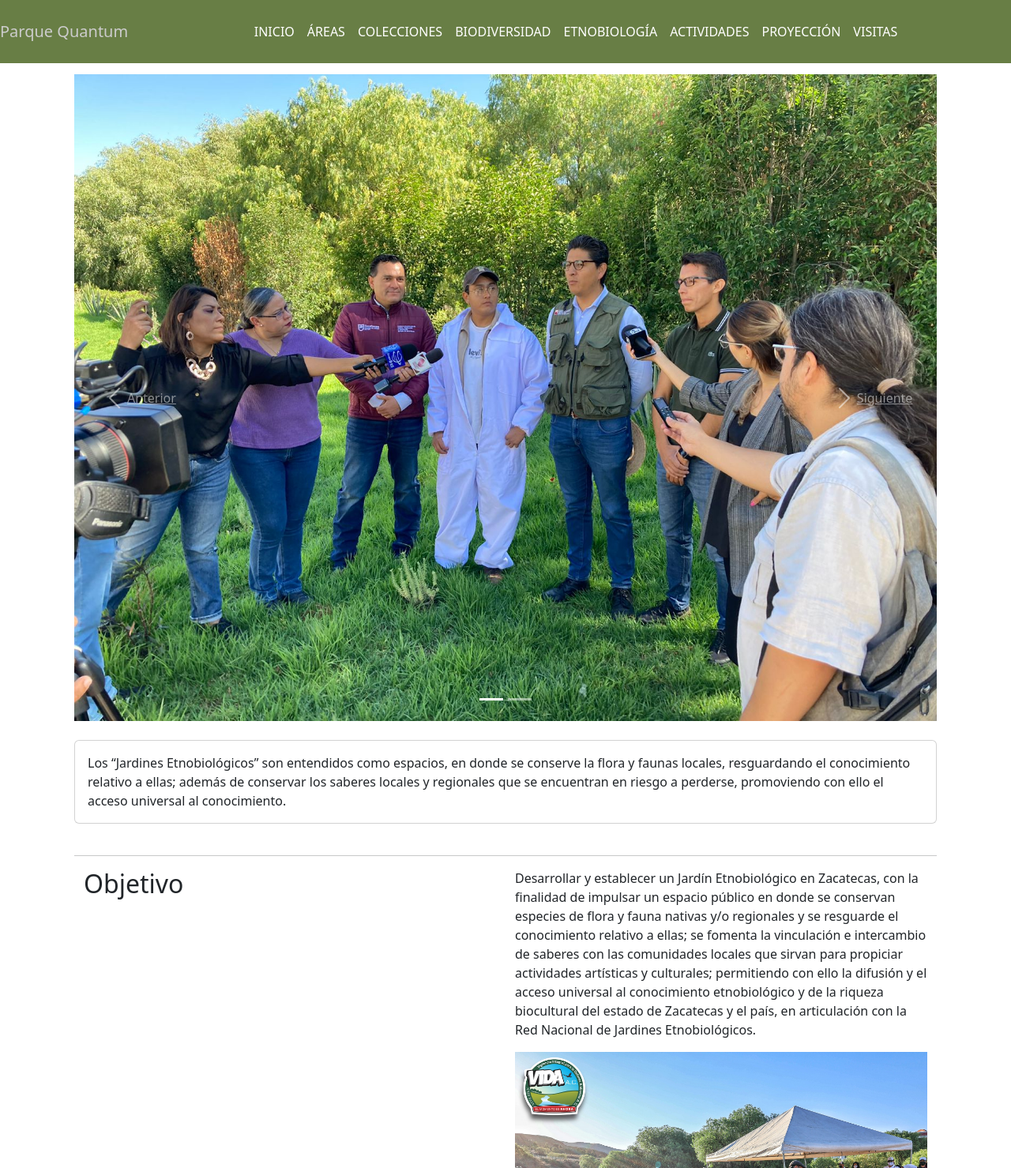
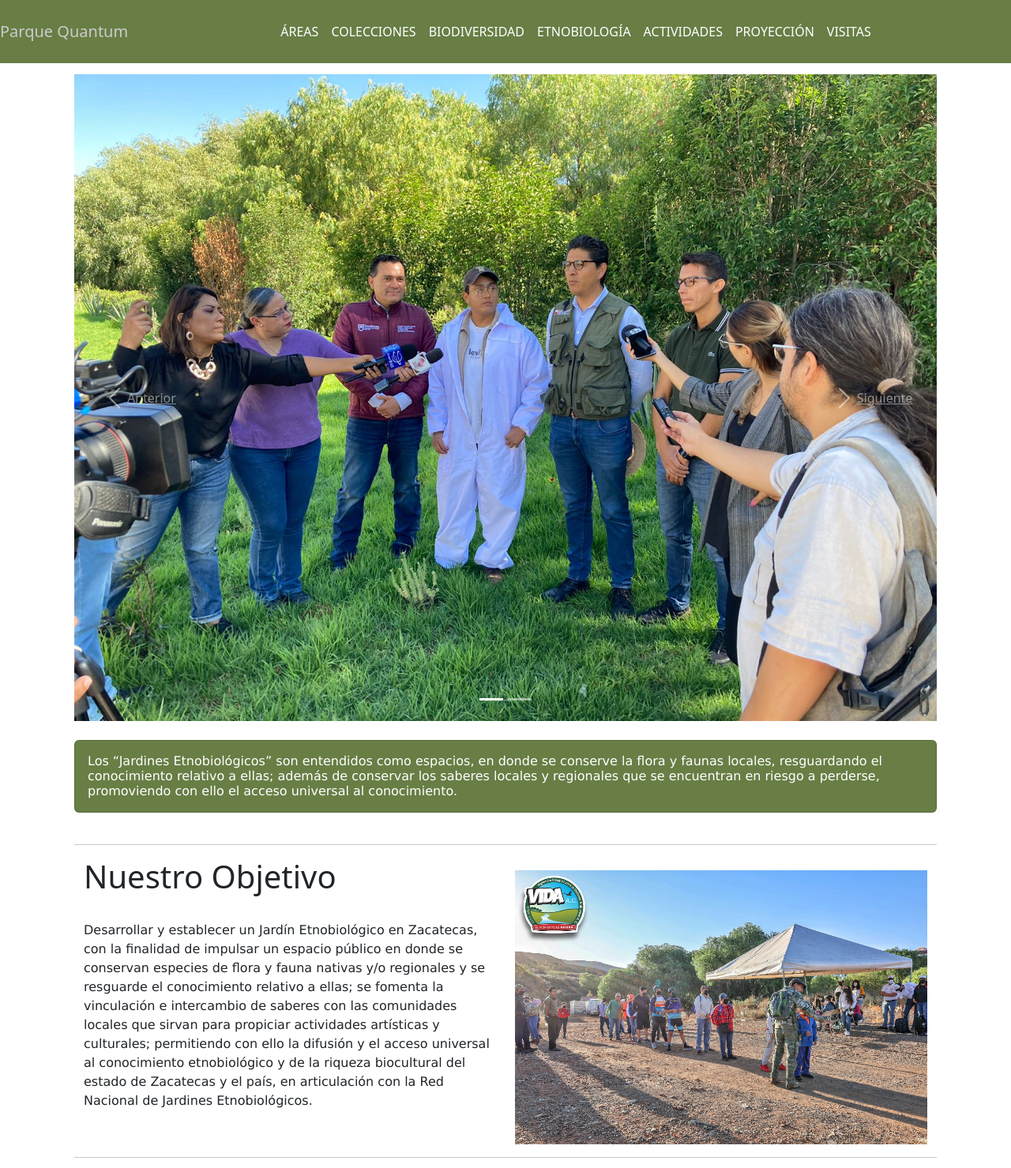
Before and after one commit to lilith-daugther/sitio_quantum, a Django app: page / in a window 1280 px wide. Shown: the top 1479 px of the page at 79% size. Run offline with Django 4.2, Linux system fonts and the light colour scheme.

Commit message:
estilos del diseño actualizados

```diff
--- a/sitio_quantum/parque_quantum/static/css/styless.css
+++ b/sitio_quantum/parque_quantum/static/css/styless.css
@@ -7,10 +7,26 @@
     box-sizing: border-box;
 
 }
+
 body {
-    background: #000;
+  padding-top: 70px;
 }
 
+.navbar-nav {
+  width: 100%;
+  justify-content: center;
+}
+.nav-item {
+  align-self: center;
+}
+.navbar {
+  height: 80px;
+}
+.navbar-custom {
+  background-color: #687E45;
+  color: #ffffff;
+
+}
 
 .navbar-custom .navbar-nav .nav-link {
   color: #ffffff; /* Color del texto de los enlaces */
@@ -22,15 +38,21 @@ body {
   color: #cccccc; /* Color del texto al pasar el ratón y para el enlace activo */
 }
 
+/*Personalización de las cards*/
 .card-custom {
-  background-color: #6a1b9a; /* Un color púrpura */
-  color: #ffffff; /* Texto blanco */
+  background-color: #687E45 !important;
+  color: #ffffff !important;
+  font-family: 'Verdana',sans-serif !important;
 }
 
+/*Personalización de los parrafos*/
+.paragraph {
+  font-family: 'Verdana',sans-serif !important;
+}
 
 /* Clase del footer  */
 .footer {
-    background-color: #3a2c1a;
+    background-color: #6b5744;
     padding: 20px;
     text-align: center; /* Optional: Center content horizontally */
     position: relative;
@@ -72,3 +94,17 @@ body {
     align-items: center; /* Centra verticalmente */
     height: 10vh; /* Altura del viewport */
 }
+
+.social-icons a {
+  color: #fff; /* Color de los iconos */
+  margin-right: 10px; /* Espaciado entre iconos */
+  text-decoration: none; /* Elimina el subrayado del enlace */
+}
+
+.social-icons a:hover {
+  color: #555; /* Color de los iconos al pasar el mouse */
+}
+
+.social-icons i {
+  font-size: 24px; /* Tamaño de los iconos */
+}
--- a/sitio_quantum/parque_quantum/templates/base2.html
+++ b/sitio_quantum/parque_quantum/templates/base2.html
@@ -8,36 +8,17 @@
     <link href="{% static 'css/styless.css' %}" rel="stylesheet" />
     <link rel="stylesheet" href="https://cdn.jsdelivr.net/npm/bootstrap@5.3.2/dist/css/bootstrap.min.css" integrity="sha384-T3c6CoIi6uLrA9TneNEoa7RxnatzjcDSCmG1MXxSR1GAsXEV/Dwwykc2MPK8M2HN" crossorigin="anonymous">
     <link href="https://fonts.googleapis.com/css2?family=Roboto+Slab:wght@400;700&display=swap" rel="stylesheet">
+    <link rel="stylesheet" href="https://cdnjs.cloudflare.com/ajax/libs/font-awesome/6.0.0-beta3/css/all.min.css">
+
 
     <title>Parque Quantum</title>
 
-    <style>
-        body {
-            padding-top: 70px;
-        }
-        .navbar-nav {
-            width: 100%;
-            justify-content: center;
-        }
-        .nav-item {
-            align-self: center;
-        }
-        .navbar {
-            height: 80px;
-        }
-        .navbar-custom {
-            background-color: #687E45;
-            color: #ffffff;
-
-        }
-
-    </style>
 </head>
 
 <body>
     <header>
 
-        <nav class="navbar navbar-expand-md navbar-light fixed-top fixed-top navbar-custom">
+        <nav class="navbar navbar-expand-md fixed-top fixed-top navbar-custom">
 
             <a class="navbar-brand" href="{% url 'inicio' %}">Parque Quantum</a>
             <button class="navbar-toggler" type="button" data-toggle="collapse" data-target="#navbarNav" aria-controls="navbarNav" aria-expanded="false" aria-label="Toggle navigation">
@@ -45,9 +26,6 @@
             </button>
             <div class="collapse navbar-collapse" id="navbarNav">
                 <ul class="navbar-nav">
-                    <li class="nav-item">
-                        <a class="nav-link" href="{% url 'inicio' %}">INICIO</a>
-                    </li>
                     <li class="nav-item">
                         <a class="nav-link" href="{% url 'areas' %}">ÁREAS</a>
                     </li>
@@ -81,14 +59,33 @@
         {% endblock %}
         <br>
     </div>
-    <footer class="footer">
-        <div class="footer-container">
-          <p class="navbar kanit-medium">&copy; Consejo Zacatecano de Ciencia Tecnología e Innovación </p>
-          <p class="navbar kanit-medium"> Micrositio de parque etnobiologico quantum </p>
+    <footer>
+        <div class="footer footer-container footer-container p footer-container nav">
+            <img src="logo-footer.png" alt="Logotipo de la Empresa">
+            <ul class="footer-links">
+                <li><a href="/acerca-de">Acerca de Nosotros</a></li>
+                <li><a href="/faqs">FAQs</a></li>
+            </ul>
+            <p>© 2024 Parque Etnobiológico Quantum. Todos los derechos reservados.</p>
+            <!-- Iconos de redes sociales con Font Awesome -->
+            <div class="social-icons">
+                <a href="https://www.facebook.com/tuNombreDeUsuario" target="_blank">
+                    <i class="fab fa-facebook-f"></i>
+                </a>
+                <a href="https://www.twitter.com/tuNombreDeUsuario" target="_blank">
+                    <i class="fab fa-twitter"></i>
+                </a>
+                <a href="https://www.instagram.com/tuNombreDeUsuario" target="_blank">
+                    <i class="fab fa-instagram"></i>
+                </a>
+                <a href="#" target="_blank">
+                    <i class="fa-solid fa-phone"></i>
+                </a>
+            </div>
+        </div>
+    </footer>
 
-        </div>
-      </footer>
-      <script src="https://cdn.jsdelivr.net/npm/bootstrap@5.3.3/dist/js/bootstrap.bundle.min.js" integrity="sha384-YvpcrYf0tY3lHB60NNkmXc5s9fDVZLESaAA55NDzOxhy9GkcIdslK1eN7N6jIeHz" crossorigin="anonymous"></script>
+    <script src="https://cdn.jsdelivr.net/npm/bootstrap@5.3.3/dist/js/bootstrap.bundle.min.js" integrity="sha384-YvpcrYf0tY3lHB60NNkmXc5s9fDVZLESaAA55NDzOxhy9GkcIdslK1eN7N6jIeHz" crossorigin="anonymous"></script>
 
 </body>
 </html>
--- a/sitio_quantum/parque_quantum/templates/inicio.html
+++ b/sitio_quantum/parque_quantum/templates/inicio.html
@@ -40,7 +40,8 @@ Parque Etnobiológico
   <div class="container-lg">
     <div class="card card-custom">
       <div class="card-body">
-        Los “Jardines Etnobiológicos” son entendidos como espacios, en donde se conserve la flora y faunas locales, resguardando el conocimiento relativo a ellas; además de conservar los saberes locales y regionales que se encuentran en riesgo a perderse, promoviendo con ello el acceso universal al conocimiento.
+        <h6 class="card-text">Los “Jardines Etnobiológicos” son entendidos como espacios, en donde se conserve la flora y faunas locales, resguardando el conocimiento relativo a ellas; además de conservar los saberes locales y regionales que se encuentran en riesgo a perderse, promoviendo con ello el acceso universal al conocimiento.
+        </h6>
         </div>
     </div>
   </div>
@@ -52,10 +53,11 @@ Parque Etnobiológico
    <div class="container">
     <div class="row align-items-start">
       <div class="col">
-        <h2>Objetivo</h2>
+        <h1>Nuestro Objetivo</h1>
+        <br>
+        <p class="paragraph">Desarrollar y establecer un Jardín Etnobiológico en Zacatecas, con la finalidad de impulsar un espacio público en donde se conservan especies de flora y fauna nativas y/o regionales y se resguarde el conocimiento relativo a ellas; se fomenta la vinculación e intercambio de saberes con las comunidades locales que sirvan para propiciar actividades artísticas y culturales; permitiendo con ello la difusión y el acceso universal al conocimiento etnobiológico y de la riqueza biocultural del estado de Zacatecas y el país, en articulación con la Red Nacional de Jardines Etnobiológicos.
       </div>
       <div class="col">
-        <p>Desarrollar y establecer un Jardín Etnobiológico en Zacatecas, con la finalidad de impulsar un espacio público en donde se conservan especies de flora y fauna nativas y/o regionales y se resguarde el conocimiento relativo a ellas; se fomenta la vinculación e intercambio de saberes con las comunidades locales que sirvan para propiciar actividades artísticas y culturales; permitiendo con ello la difusión y el acceso universal al conocimiento etnobiológico y de la riqueza biocultural del estado de Zacatecas y el país, en articulación con la Red Nacional de Jardines Etnobiológicos.
         </p>
         <img src="static/media/images/actividades/2.jpg" class="d-block w-100" alt="Descripción de la imagen 2">
       </div>
@@ -77,26 +79,26 @@ Parque Etnobiológico
           <path d="M12.166 8.94c-.524 1.062-1.234 2.12-1.96 3.07A32 32 0 0 1 8 14.58a32 32 0 0 1-2.206-2.57c-.726-.95-1.436-2.008-1.96-3.07C3.304 7.867 3 6.862 3 6a5 5 0 0 1 10 0c0 .862-.305 1.867-.834 2.94M8 16s6-5.686 6-10A6 6 0 0 0 2 6c0 4.314 6 10 6 10"/>
           <path d="M8 8a2 2 0 1 1 0-4 2 2 0 0 1 0 4m0 1a3 3 0 1 0 0-6 3 3 0 0 0 0 6"/>
         </svg>
-        <h2>Conócenos</h2>
+        <h1>Conócenos</h1>
         <br>
-        <p> El Jardín Etnobiológico se encuentra dentro del Parque   QUANTUM, situado en el Boulevard del bote s/n Cerro del Gato, a un costado del Instituto Politécnico Nacional de Zacatecas, a un kilómetro del centro comercial Galerías.</p>
+        <p class="paragraph"> El Jardín Etnobiológico se encuentra dentro del Parque   QUANTUM, situado en el Boulevard del bote s/n Cerro del Gato, a un costado del Instituto Politécnico Nacional de Zacatecas, a un kilómetro del centro comercial Galerías.</p>
       </div>
     </div>
   </div>
 
   <hr>
   <!--Contenido 5- Contacto-->
-
   <div class="container">
     <div class="row align-items-start">
         <div class="col">
           <card>
             <div class="card-body">
-            <h5 class="card-title">¿Quieres visitarnos?</h5>
-            <h6 class="card-subtitle mb2 text-body-secondary"> Contáctanos completando el formulario a continuación!</h6>
+              <h1>¿Quieres visitarnos?</h1>
               <br>
-              <form action="/enviar_correo/" method="post">
-                {% csrf_token %}
+              <h6 class="card-subtitle "> Contáctanos completando el formulario a continuación!</h6>
+              <!-- Inicia el formulario-->
+              <br>
+              <form id="miFormulario">
                 <div class="mb-3">
                     <label for="nombre" class="form-label">Nombre</label>
                     <input type="text" class="form-control" id="nombre" name="nombre" required>
@@ -109,18 +111,74 @@ Parque Etnobiológico
                   <label for="mensaje" class="form-label">Mensaje</label>
                   <textarea class="form-control" id="mensaje" name="mensaje" required></textarea><br>
                 </div>
-
-                <button type="submit" class="btn btn-primary">Submit</button>
+                <button type="submit" class="btn btn-primary">Enviar</button>
               </form>
+              <!-- Inicia el modela de confirmación de envío de formulario-->
+              <div class="modal fade" id="confirmModal" tabindex="-1" aria-labelledby="modalLabel" aria-hidden="true">
+                <div class="modal-dialog">
+                  <div class="modal-content">
+                    <div class="modal-header">
+                        <h5 class="modal-title" id="modalLabel">Confirmación</h5>
+                        <button type="button" class="btn-close" data-bs-dismiss="modal" aria-label="Close"></button>
                     </div>
-        </card>
+                    <div class="modal-body">
+                        Tu mensaje ha sido enviado!
                     </div>
-      <div class="col">
-        <img src="static/media/images/actividades/2.jpg" class="d-block w-100" alt="Descripción de la imagen 2">
+                    <div class="modal-footer">
+                        <button type="button" class="btn btn-secondary" data-bs-dismiss="modal">Ok</button>
+                    </div>
                   </div>
                 </div>
               </div>
 
+
+          <!-- Scrips, función de js para ajax -->
+          <script src="https://code.jquery.com/jquery-3.6.0.min.js"></script>
+          <script>
+            $(document).ready(function() {
+              // Función para obtener el valor del token CSRF desde las cookies
+              function getCookie(name) {
+                let cookieValue = null;
+                if (document.cookie && document.cookie !== '') {
+                  const cookies = document.cookie.split(';');
+                  for (let i = 0; i < cookies.length; i++) {
+                    const cookie = cookies[i].trim();
+                    // ¿Esta cookie comienza con el nombre que queremos?
+                    if (cookie.substring(0, name.length + 1) === (name + '=')) {
+                      cookieValue = decodeURIComponent(cookie.substring(name.length + 1));
+                      break;
+                    }
+                  }
+                }
+
+                return cookieValue;
+              }
+              var csrftoken = getCookie('csrftoken'); // Obtiene el token CSRF de las cookies
+
+              $('#miFormulario').on('submit', function(e) {
+                e.preventDefault(); // Detiene la acción por defecto del formulario
+
+                $.ajax({
+                  url: '/enviar_correo/', // Asegúrate de que esta URL es correcta y procesa el POST
+                  type: 'POST',
+                  data: $(this).serialize(), // Serializa los datos del formulario para el envío
+                  headers: {'X-CSRFToken': csrftoken}, // Incluye el token CSRF en la cabecera
+                  success: function(data) {
+                    $('#confirmModal').modal('show'); // Muestra el modal de confirmación si el envío fue exitoso
+                  },
+                  error: function() {
+                    alert('Hubo un error al enviar el mensaje.');
+                  }
+                });
+              });
+            });
+          </script>
+
+        </div>
+      </div>
+    </card>
+  </div>
+  </div>
 
   <br>
 
```
Lines whose indentation alone changed are shown as unchanged.
